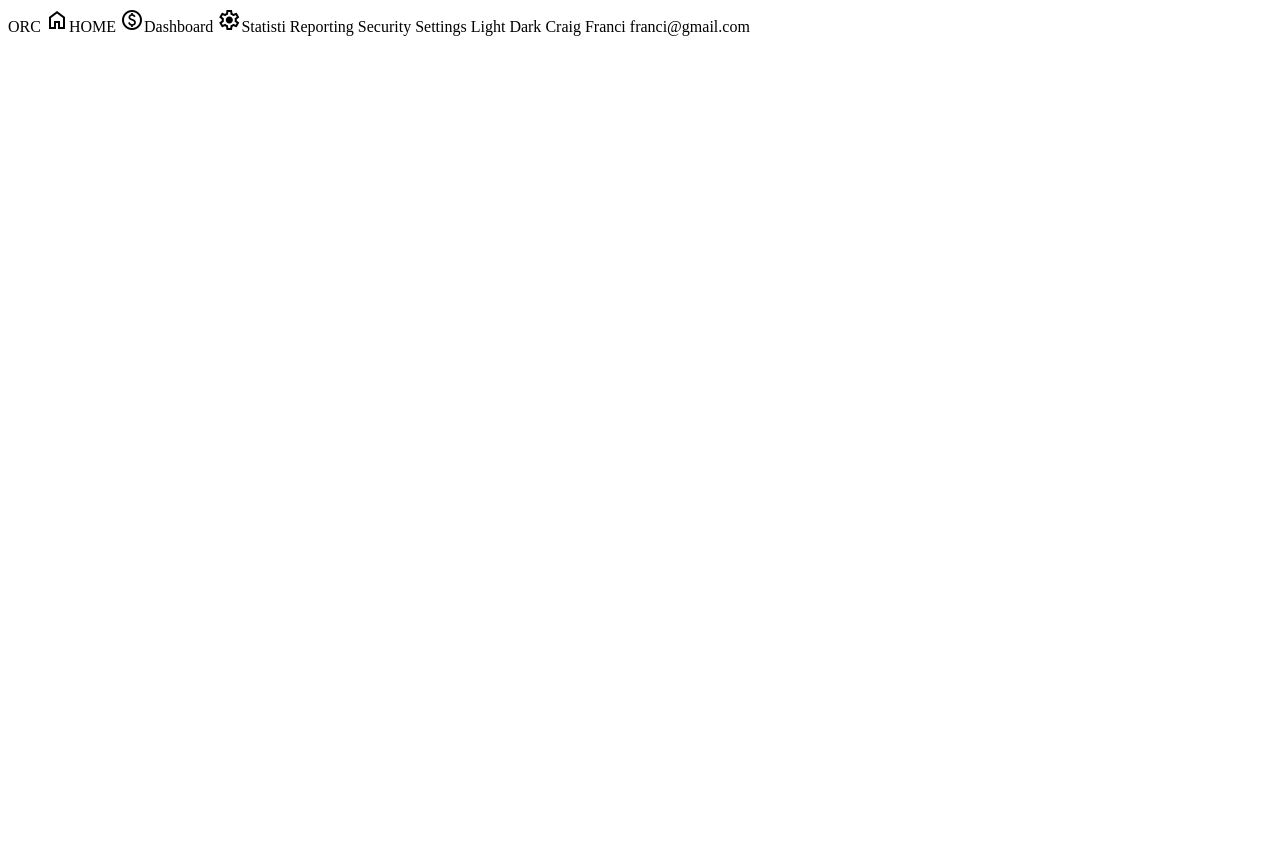
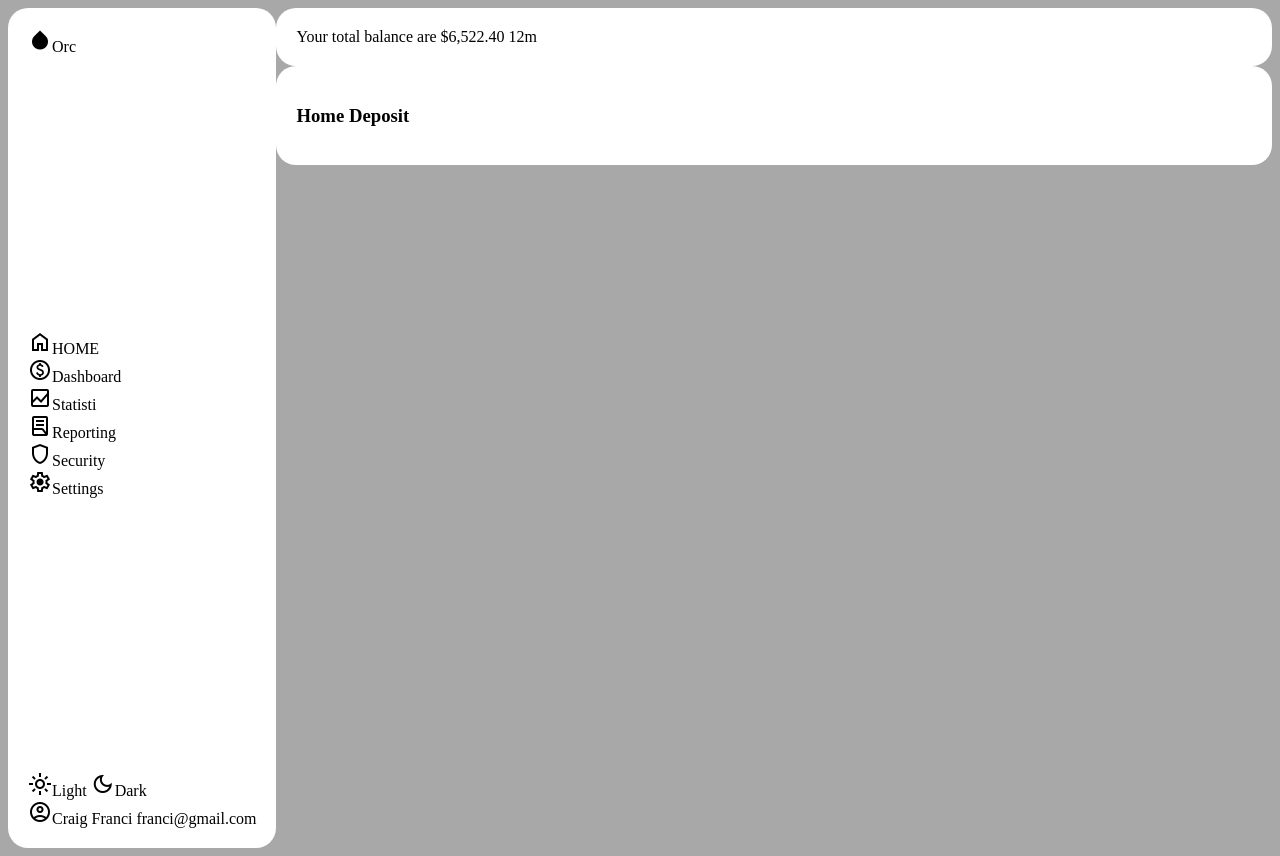
Before and after one commit to I-s-aac/scss-or-sass-dashboard, a plain HTML site: page index.html in a window 1280 px wide. Before the commit the page ends 800 px from the top, so only its background shows below. Drawn offline with nearby package versions, Linux system fonts and the light colour scheme.

Commit message:
adding stuff to dashboard Wed, Sep  4, 2024  9:32:56 AM

```diff
--- /dev/null
+++ b/components/contentCard/_contentCard.scss
@@ -0,0 +1,5 @@
+%contentCard {
+    background-color: white;
+    border-radius: 20px;
+    padding: 20px;
+}
--- a/index.html
+++ b/index.html
@@ -1,5 +1,5 @@
 <!DOCTYPE html>
-<html lang="en">
+<html>
 
 <head>
     <meta charset="UTF-8">
@@ -7,28 +7,46 @@
     <title>ORC</title>
     <link rel="stylesheet"
         href="https://fonts.googleapis.com/css2?family=Material+Symbols+Outlined:opsz,wght,FILL,GRAD@20..48,100..700,0..1,-50..200" />
+    <link rel="stylesheet" href="style.css">
 </head>
 
 <body>
 
     <div class="pageContent">
         <div class="navbar">
-        <span>ORC</span>
+
+            <div><span class="material-symbols-outlined">humidity_high</span class="logo">Orc</div>
+
+            <div class="column">
                 <span><span class="material-symbols-outlined">home</span>HOME</span>
                 <span><span class="material-symbols-outlined">paid</span>Dashboard</span>
-        <span><span class="material-symbols-outlined">settings</span>Statisti</span>
-        <span>Reporting</span>
-        <span>Security</span>
-        <span>Settings</span>
-        <span>Light Dark</span>
-        <span>Craig Franci
+                <span><span class="material-symbols-outlined">bid_landscape</span>Statisti</span>
+                <span><span class="material-symbols-outlined">lab_profile</span>Reporting</span>
+                <span><span class="material-symbols-outlined">shield</span>Security</span>
+                <span><span class="material-symbols-outlined">settings</span>Settings</span>
+            </div>
+
+            <div class="email">
+                <div>
+                    <span><span class="material-symbols-outlined">light_mode</span>Light</span>
+                    <span><span class="material-symbols-outlined">dark_mode</span>Dark</span>
+                </div>
+                <div>
+                    <span><span class="material-symbols-outlined">account_circle</span>Craig Franci</span>
                     franci@gmail.com
                     </span>
                 </div>
-    <div class="container1">
+            </div>
+        </div>
 
+        <div class="notNavbar">
+
+            <div class="container1 contentCard">
+                Your total balance are
+                $6,522.40 12m
             </div>
-    <div class="container2">
+            <div class="container2 contentCard">
+                <h3>Home Deposit</h3>
             </div class>
             <div class="container3">
 
@@ -37,6 +55,7 @@
 
             </div>
             <div class="container5">
+            </div>
 
         </div>
     </div>
--- a/style.scss
+++ b/style.scss
@@ -1,13 +1,41 @@
 @use 'icons';
+@use 'components/contentCard/contentCard';
+
+body {
+    background-color: rgb(168, 168, 168);
+}
+
+.contentCard {
+    @extend %contentCard;
+}
 
 .navbar{
+    @extend %contentCard;
     display: flex;
     flex-direction: column;
     height: 100vh;
-    width: 100px;
-    flex-grow: 1;
+    flex-grow: 0;
+    justify-content: space-between;
+
+}
+
+.column {
+    display: flex;
+    flex-direction: column;
+}
+
+.notNavbar {
+    flex-grow: 4;
+    height: 100vh;
 }
 
 .pageContent {
     display: flex;
 }
+
+.email{
+    display: flex;
+    flex-direction: column;
+    justify-content: flex-end;
+    align-items: flex-start;
+}
```
Also changed, not shown: example.png (added), style.css, 1 other file. Lines whose indentation alone changed are shown as unchanged.
